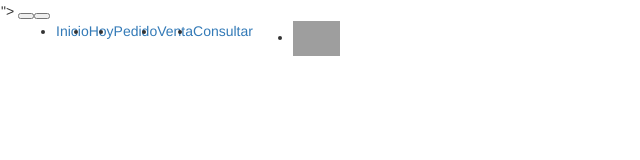
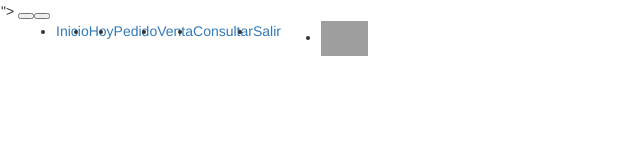
Before and after one commit to juanprendon2603/pasteleria-nancy, a website: page src/views/partials/navusuario.html in a window 1280 px wide. Shown: the whole page, without its empty margins (0-640 px from the left). Drawn offline with nearby package versions, Linux system fonts and the light colour scheme; grey boxes are pictures that could not be loaded.

Commit message:
despliegue

```diff
--- a/src/views/partials/navusuario.html
+++ b/src/views/partials/navusuario.html
@@ -30,6 +30,9 @@
         <li class="nav-item active">
             <a class="nav-link" href="/ingreso/landingusuario/consultarpedidos">Consultar</a>
           </li>
+          <li class="nav-item active">
+            <a class="nav-link" href="/">Salir</a>
+          </li>
       </ul>
       <ul class="navbar-nav mr-auto nav-flex-icons">
         <li class="nav-item avatar">
```
Also changed, not shown: src/views/consultarpedidos.html (+1 -1 lines).
